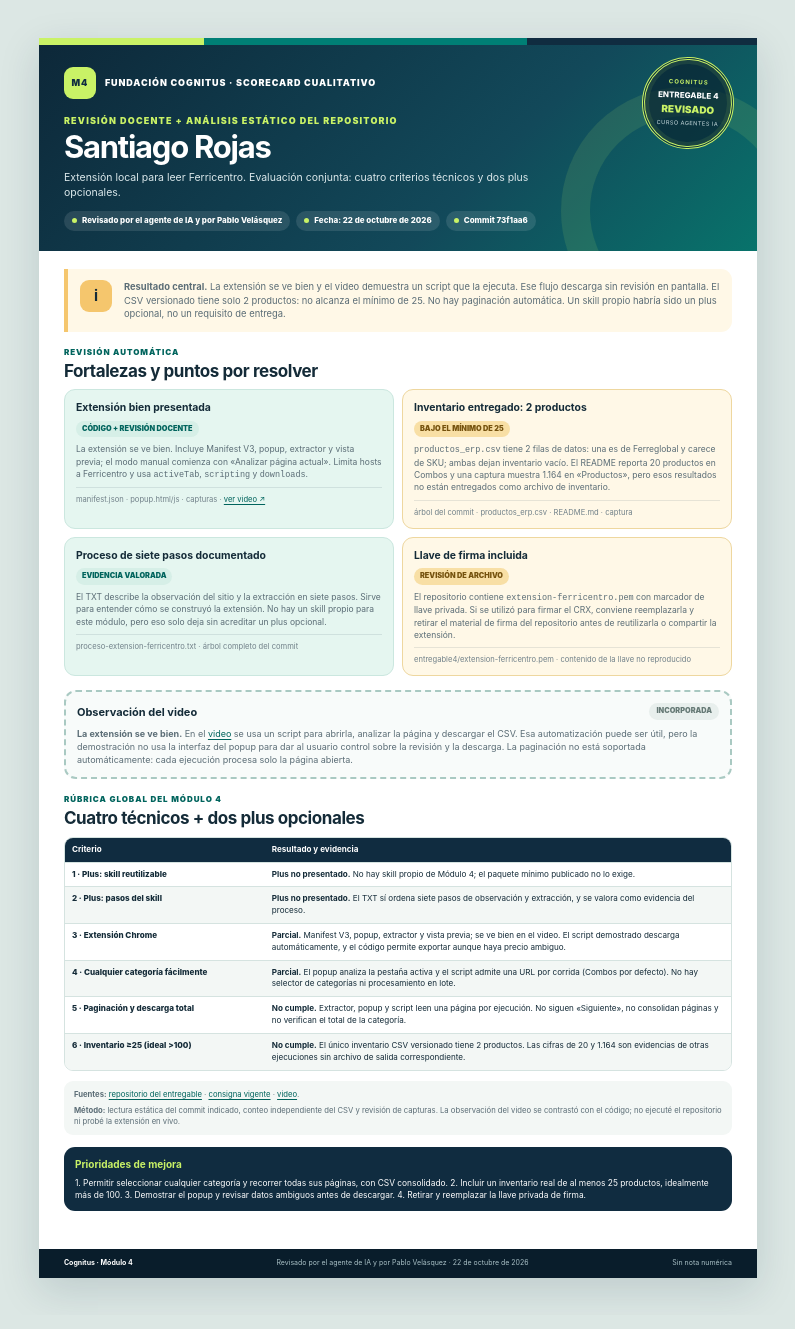
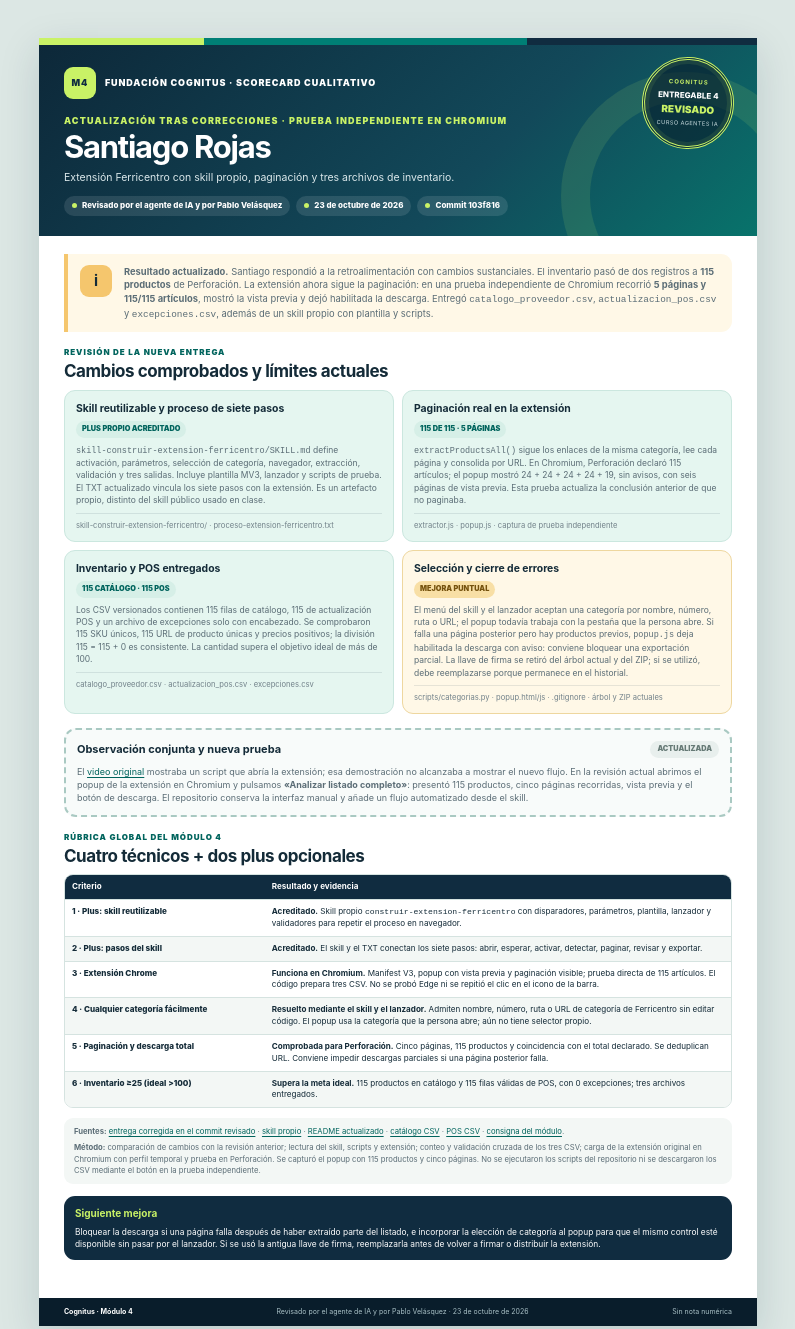
Before and after one commit to santi-pandora2/agente-ia-python, a browser extension: page entregable4/retroalimentacion/scorecard-santiago-rojas.html in a window 1280 px wide. Shown: the top 1329 px of the page, without its empty margins (242-1037 px from the left). Drawn offline with Linux system fonts and the light colour scheme.

Commit message:
Actualizar retroalimentación Módulo 4 — Santiago Rojas
* Actualizar retroalimentación Módulo 4 — Santiago Rojas

* Actualizar retroalimentación Módulo 4 — Santiago Rojas

```diff
--- a/entregable4/retroalimentacion/scorecard-santiago-rojas.html
+++ b/entregable4/retroalimentacion/scorecard-santiago-rojas.html
@@ -1,11 +1,4 @@
-<!doctype html>
-<html lang="es">
-<head>
-  <meta charset="utf-8">
-  <meta name="viewport" content="width=device-width, initial-scale=1">
-  <meta name="robots" content="noindex,nofollow,noarchive">
-  <title>Scorecard · Módulo 4 · Santiago Rojas</title>
-  <style>
+<!doctype html><html lang="es"><head><meta charset="utf-8"><meta name="viewport" content="width=device-width,initial-scale=1"><meta name="robots" content="noindex,nofollow,noarchive"><title>Scorecard · Módulo 4 · Santiago Rojas · actualización</title><style>
     :root{--navy:#102c40;--teal:#007f75;--deep:#00645d;--lime:#c9f266;--mint:#e5f6f0;--paper:#f3f7f5;--white:#fff;--ink:#142b38;--muted:#5b6d76;--line:#d5e3e0;--amber:#f5c66d}
     *{box-sizing:border-box}html,body{margin:0;background:#dce7e4;color:var(--ink);font:12px/1.46 Inter,ui-sans-serif,system-ui,-apple-system,"Segoe UI",sans-serif;-webkit-print-color-adjust:exact;print-color-adjust:exact}a{color:var(--deep);text-decoration-thickness:1px;text-underline-offset:2px;overflow-wrap:anywhere}
     .sheet{position:relative;width:min(190mm,100%);min-height:277mm;margin:10mm auto;background:var(--white);box-shadow:0 12px 38px rgba(16,44,64,.15);overflow:hidden}.stripe{height:7px;background:linear-gradient(90deg,var(--lime) 0 23%,var(--teal) 23% 68%,var(--navy) 68%)}
@@ -18,43 +11,26 @@
     footer{position:relative;left:0;right:0;bottom:0;display:flex;justify-content:space-between;gap:8px;padding:9px 25px;color:#a9c0c6;background:#091d2b;font-size:7px}footer strong{color:#fff}
     @media screen and (max-width:700px){html,body{background:white}.sheet{width:100%;min-height:0;margin:0;box-shadow:none;overflow:visible}.seal{right:12px;top:10px;width:76px;height:76px}.seal span{font-size:6.8px}.seal em{font-size:8.5px}header{padding:18px 16px 17px;padding-right:96px}header p{font-size:10px}.eyebrow{margin-top:13px}h1{font-size:27px}main{padding:15px 16px 18px}.grid{grid-template-columns:1fr}.check{display:block;overflow-x:auto}footer{position:static;padding:9px 16px;flex-wrap:wrap}}
     @page{size:A4;margin:10mm}@media print{html,body{background:white}.sheet{width:auto;min-height:277mm;margin:0;box-shadow:none}.card,.human,.next{break-inside:avoid}}
-  </style>
-</head>
-<body>
-  <article class="sheet"><div class="stripe"></div>
-    <header>
-      <div class="brand"><span class="mark">M4</span><span>Fundación Cognitus · Scorecard cualitativo</span></div>
-      <div class="seal"><strong>COGNITUS</strong><span>ENTREGABLE 4</span><em>REVISADO</em><small>CURSO AGENTES IA</small></div>
-      <div class="eyebrow">Revisión docente + análisis estático del repositorio</div>
-      <h1>Santiago Rojas</h1>
-      <p>Extensión local para leer Ferricentro. Evaluación conjunta: cuatro criterios técnicos y dos plus opcionales.</p>
-      <div class="meta"><span class="pill">Revisado por el agente de IA y por Pablo Velásquez</span><span class="pill">Fecha: 22 de octubre de 2026</span><span class="pill">Commit 73f1aa6</span></div>
-    </header>
-    <main>
-      <div class="notice"><b>i</b><p><strong>Resultado central.</strong> La extensión se ve bien y el video demuestra un script que la ejecuta. Ese flujo descarga sin revisión en pantalla. El CSV versionado tiene solo 2 productos: no alcanza el mínimo de 25. No hay paginación automática. Un skill propio habría sido un plus opcional, no un requisito de entrega.</p></div>
 
-      <section class="section"><div class="label">Revisión automática</div><h2>Fortalezas y puntos por resolver</h2><div class="grid">
-        <article class="card good"><h3>Extensión bien presentada</h3><span class="status">Código + revisión docente</span><p>La extensión se ve bien. Incluye Manifest V3, popup, extractor y vista previa; el modo manual comienza con «Analizar página actual». Limita hosts a Ferricentro y usa <code>activeTab</code>, <code>scripting</code> y <code>downloads</code>.</p><div class="evidence">manifest.json · popup.html/js · capturas · <a href="https://www.loom.com/share/bcac849df74443cf8d6d4dac504ca651">ver video ↗</a></div></article>
-        <article class="card warn"><h3>Inventario entregado: 2 productos</h3><span class="status">Bajo el mínimo de 25</span><p><code>productos_erp.csv</code> tiene 2 filas de datos: una es de Ferreglobal y carece de SKU; ambas dejan inventario vacío. El README reporta 20 productos en Combos y una captura muestra 1.164 en «Productos», pero esos resultados no están entregados como archivo de inventario.</p><div class="evidence">árbol del commit · productos_erp.csv · README.md · captura</div></article>
-        <article class="card good"><h3>Proceso de siete pasos documentado</h3><span class="status">Evidencia valorada</span><p>El TXT describe la observación del sitio y la extracción en siete pasos. Sirve para entender cómo se construyó la extensión. No hay un skill propio para este módulo, pero eso solo deja sin acreditar un plus opcional.</p><div class="evidence">proceso-extension-ferricentro.txt · árbol completo del commit</div></article>
-        <article class="card warn"><h3>Llave de firma incluida</h3><span class="status">Revisión de archivo</span><p>El repositorio contiene <code>extension-ferricentro.pem</code> con marcador de llave privada. Si se utilizó para firmar el CRX, conviene reemplazarla y retirar el material de firma del repositorio antes de reutilizarla o compartir la extensión.</p><div class="evidence">entregable4/extension-ferricentro.pem · contenido de la llave no reproducido</div></article>
-      </div></section>
-
-      <section class="human"><div class="human-head"><h3>Observación del video</h3><span class="pending">Incorporada</span></div><p><strong>La extensión se ve bien.</strong> En el <a href="https://www.loom.com/share/bcac849df74443cf8d6d4dac504ca651">video</a> se usa un script para abrirla, analizar la página y descargar el CSV. Esa automatización puede ser útil, pero la demostración no usa la interfaz del popup para dar al usuario control sobre la revisión y la descarga. La paginación no está soportada automáticamente: cada ejecución procesa solo la página abierta.</p></section>
-
-      <section class="section"><div class="label">Rúbrica global del Módulo 4</div><h2>Cuatro técnicos + dos plus opcionales</h2><table class="check"><thead><tr><th>Criterio</th><th>Resultado y evidencia</th></tr></thead><tbody>
-        <tr><td>1 · Plus: skill reutilizable</td><td><strong>Plus no presentado.</strong> No hay skill propio de Módulo 4; el paquete mínimo publicado no lo exige.</td></tr>
-        <tr><td>2 · Plus: pasos del skill</td><td><strong>Plus no presentado.</strong> El TXT sí ordena siete pasos de observación y extracción, y se valora como evidencia del proceso.</td></tr>
-        <tr><td>3 · Extensión Chrome</td><td><strong>Parcial.</strong> Manifest V3, popup, extractor y vista previa; se ve bien en el video. El script demostrado descarga automáticamente, y el código permite exportar aunque haya precio ambiguo.</td></tr>
-        <tr><td>4 · Cualquier categoría fácilmente</td><td><strong>Parcial.</strong> El popup analiza la pestaña activa y el script admite una URL por corrida (Combos por defecto). No hay selector de categorías ni procesamiento en lote.</td></tr>
-        <tr><td>5 · Paginación y descarga total</td><td><strong>No cumple.</strong> Extractor, popup y script leen una página por ejecución. No siguen «Siguiente», no consolidan páginas y no verifican el total de la categoría.</td></tr>
-        <tr><td>6 · Inventario ≥25 (ideal &gt;100)</td><td><strong>No cumple.</strong> El único inventario CSV versionado tiene 2 productos. Las cifras de 20 y 1.164 son evidencias de otras ejecuciones sin archivo de salida correspondiente.</td></tr>
-      </tbody></table></section>
-
-      <div class="trace"><p><strong>Fuentes:</strong> <a href="https://github.com/santi-pandora2/agente-ia-python/tree/73f1aa6663d70c14df8c709018828b00ed1ba1f9/entregable4">repositorio del entregable</a> · <a href="https://cursoia.cognitus.org/entregables/modulo-4/index.html">consigna vigente</a> · <a href="https://www.loom.com/share/bcac849df74443cf8d6d4dac504ca651">video</a>.</p><p><strong>Método:</strong> lectura estática del commit indicado, conteo independiente del CSV y revisión de capturas. La observación del video se contrastó con el código; no ejecuté el repositorio ni probé la extensión en vivo.</p></div>
-      <div class="next"><h3>Prioridades de mejora</h3><p>1. Permitir seleccionar cualquier categoría y recorrer todas sus páginas, con CSV consolidado. 2. Incluir un inventario real de al menos 25 productos, idealmente más de 100. 3. Demostrar el popup y revisar datos ambiguos antes de descargar. 4. Retirar y reemplazar la llave privada de firma.</p></div>
-    </main>
-    <footer><strong>Cognitus · Módulo 4</strong><span>Revisado por el agente de IA y por Pablo Velásquez · 22 de octubre de 2026</span><span>Sin nota numérica</span></footer>
-  </article>
-</body>
-</html>
+@media print{.sheet{zoom:.79;min-height:0!important}main{padding-bottom:15px}}
+</style></head>
+<body><article class="sheet"><div class="stripe"></div><header><div class="brand"><span class="mark">M4</span><span>Fundación Cognitus · Scorecard cualitativo</span></div><div class="seal"><strong>COGNITUS</strong><span>ENTREGABLE 4</span><em>REVISADO</em><small>CURSO AGENTES IA</small></div><div class="eyebrow">Actualización tras correcciones · prueba independiente en Chromium</div><h1>Santiago Rojas</h1><p>Extensión Ferricentro con skill propio, paginación y tres archivos de inventario.</p><div class="meta"><span class="pill">Revisado por el agente de IA y por Pablo Velásquez</span><span class="pill">23 de octubre de 2026</span><span class="pill">Commit 103f816</span></div></header>
+<main><div class="notice"><b>i</b><p><strong>Resultado actualizado.</strong> Santiago respondió a la retroalimentación con cambios sustanciales. El inventario pasó de dos registros a <strong>115 productos</strong> de Perforación. La extensión ahora sigue la paginación: en una prueba independiente de Chromium recorrió <strong>5 páginas y 115/115 artículos</strong>, mostró la vista previa y dejó habilitada la descarga. Entregó <code>catalogo_proveedor.csv</code>, <code>actualizacion_pos.csv</code> y <code>excepciones.csv</code>, además de un skill propio con plantilla y scripts.</p></div>
+<section class="section"><div class="label">Revisión de la nueva entrega</div><h2>Cambios comprobados y límites actuales</h2><div class="grid">
+<article class="card good"><h3>Skill reutilizable y proceso de siete pasos</h3><span class="status">Plus propio acreditado</span><p><code>skill-construir-extension-ferricentro/SKILL.md</code> define activación, parámetros, selección de categoría, navegador, extracción, validación y tres salidas. Incluye plantilla MV3, lanzador y scripts de prueba. El TXT actualizado vincula los siete pasos con la extensión. Es un artefacto propio, distinto del skill público usado en clase.</p><div class="evidence">skill-construir-extension-ferricentro/ · proceso-extension-ferricentro.txt</div></article>
+<article class="card good"><h3>Paginación real en la extensión</h3><span class="status">115 de 115 · 5 páginas</span><p><code>extractProductsAll()</code> sigue los enlaces de la misma categoría, lee cada página y consolida por URL. En Chromium, Perforación declaró 115 artículos; el popup mostró 24 + 24 + 24 + 24 + 19, sin avisos, con seis páginas de vista previa. Esta prueba actualiza la conclusión anterior de que no paginaba.</p><div class="evidence">extractor.js · popup.js · captura de prueba independiente</div></article>
+<article class="card good"><h3>Inventario y POS entregados</h3><span class="status">115 catálogo · 115 POS</span><p>Los CSV versionados contienen 115 filas de catálogo, 115 de actualización POS y un archivo de excepciones solo con encabezado. Se comprobaron 115 SKU únicos, 115 URL de producto únicas y precios positivos; la división 115 = 115 + 0 es consistente. La cantidad supera el objetivo ideal de más de 100.</p><div class="evidence">catalogo_proveedor.csv · actualizacion_pos.csv · excepciones.csv</div></article>
+<article class="card warn"><h3>Selección y cierre de errores</h3><span class="status">Mejora puntual</span><p>El menú del skill y el lanzador aceptan una categoría por nombre, número, ruta o URL; el popup todavía trabaja con la pestaña que la persona abre. Si falla una página posterior pero hay productos previos, <code>popup.js</code> deja habilitada la descarga con aviso: conviene bloquear una exportación parcial. La llave de firma se retiró del árbol actual y del ZIP; si se utilizó, debe reemplazarse porque permanece en el historial.</p><div class="evidence">scripts/categorias.py · popup.html/js · .gitignore · árbol y ZIP actuales</div></article>
+</div></section>
+<section class="human"><div class="human-head"><h3>Observación conjunta y nueva prueba</h3><span class="pending">Actualizada</span></div><p>El <a href="https://www.loom.com/share/bcac849df74443cf8d6d4dac504ca651">video original</a> mostraba un script que abría la extensión; esa demostración no alcanzaba a mostrar el nuevo flujo. En la revisión actual abrimos el popup de la extensión en Chromium y pulsamos <strong>«Analizar listado completo»</strong>: presentó 115 productos, cinco páginas recorridas, vista previa y el botón de descarga. El repositorio conserva la interfaz manual y añade un flujo automatizado desde el skill.</p></section>
+<section class="section"><div class="label">Rúbrica global del Módulo 4</div><h2>Cuatro técnicos + dos plus opcionales</h2><table class="check"><thead><tr><th>Criterio</th><th>Resultado y evidencia</th></tr></thead><tbody>
+<tr><td>1 · Plus: skill reutilizable</td><td><strong>Acreditado.</strong> Skill propio <code>construir-extension-ferricentro</code> con disparadores, parámetros, plantilla, lanzador y validadores para repetir el proceso en navegador.</td></tr>
+<tr><td>2 · Plus: pasos del skill</td><td><strong>Acreditado.</strong> El skill y el TXT conectan los siete pasos: abrir, esperar, activar, detectar, paginar, revisar y exportar.</td></tr>
+<tr><td>3 · Extensión Chrome</td><td><strong>Funciona en Chromium.</strong> Manifest V3, popup con vista previa y paginación visible; prueba directa de 115 artículos. El código prepara tres CSV. No se probó Edge ni se repitió el clic en el icono de la barra.</td></tr>
+<tr><td>4 · Cualquier categoría fácilmente</td><td><strong>Resuelto mediante el skill y el lanzador.</strong> Admiten nombre, número, ruta o URL de categoría de Ferricentro sin editar código. El popup usa la categoría que la persona abre; aún no tiene selector propio.</td></tr>
+<tr><td>5 · Paginación y descarga total</td><td><strong>Comprobada para Perforación.</strong> Cinco páginas, 115 productos y coincidencia con el total declarado. Se deduplican URL. Conviene impedir descargas parciales si una página posterior falla.</td></tr>
+<tr><td>6 · Inventario ≥25 (ideal &gt;100)</td><td><strong>Supera la meta ideal.</strong> 115 productos en catálogo y 115 filas válidas de POS, con 0 excepciones; tres archivos entregados.</td></tr>
+</tbody></table></section>
+<div class="trace"><p><strong>Fuentes:</strong> <a href="https://github.com/santi-pandora2/agente-ia-python/tree/103f816c19751b770e7dbd8361b8550366ec6dd1/entregable4">entrega corregida en el commit revisado</a> · <a href="https://github.com/santi-pandora2/agente-ia-python/blob/103f816c19751b770e7dbd8361b8550366ec6dd1/entregable4/skill-construir-extension-ferricentro/SKILL.md">skill propio</a> · <a href="https://github.com/santi-pandora2/agente-ia-python/blob/103f816c19751b770e7dbd8361b8550366ec6dd1/entregable4/extension-ferricentro/README.md">README actualizado</a> · <a href="https://github.com/santi-pandora2/agente-ia-python/blob/103f816c19751b770e7dbd8361b8550366ec6dd1/entregable4/catalogo_proveedor.csv">catálogo CSV</a> · <a href="https://github.com/santi-pandora2/agente-ia-python/blob/103f816c19751b770e7dbd8361b8550366ec6dd1/entregable4/actualizacion_pos.csv">POS CSV</a> · <a href="https://cursoia.cognitus.org/entregables/modulo-4/index.html">consigna del módulo</a>.</p><p><strong>Método:</strong> comparación de cambios con la revisión anterior; lectura del skill, scripts y extensión; conteo y validación cruzada de los tres CSV; carga de la extensión original en Chromium con perfil temporal y prueba en Perforación. Se capturó el popup con 115 productos y cinco páginas. No se ejecutaron los scripts del repositorio ni se descargaron los CSV mediante el botón en la prueba independiente.</p></div>
+<div class="next"><h3>Siguiente mejora</h3><p>Bloquear la descarga si una página falla después de haber extraído parte del listado, e incorporar la elección de categoría al popup para que el mismo control esté disponible sin pasar por el lanzador. Si se usó la antigua llave de firma, reemplazarla antes de volver a firmar o distribuir la extensión.</p></div>
+</main><footer><strong>Cognitus · Módulo 4</strong><span>Revisado por el agente de IA y por Pablo Velásquez · 23 de octubre de 2026</span><span>Sin nota numérica</span></footer></article></body></html>
```
Also changed, not shown: 1 other file.
